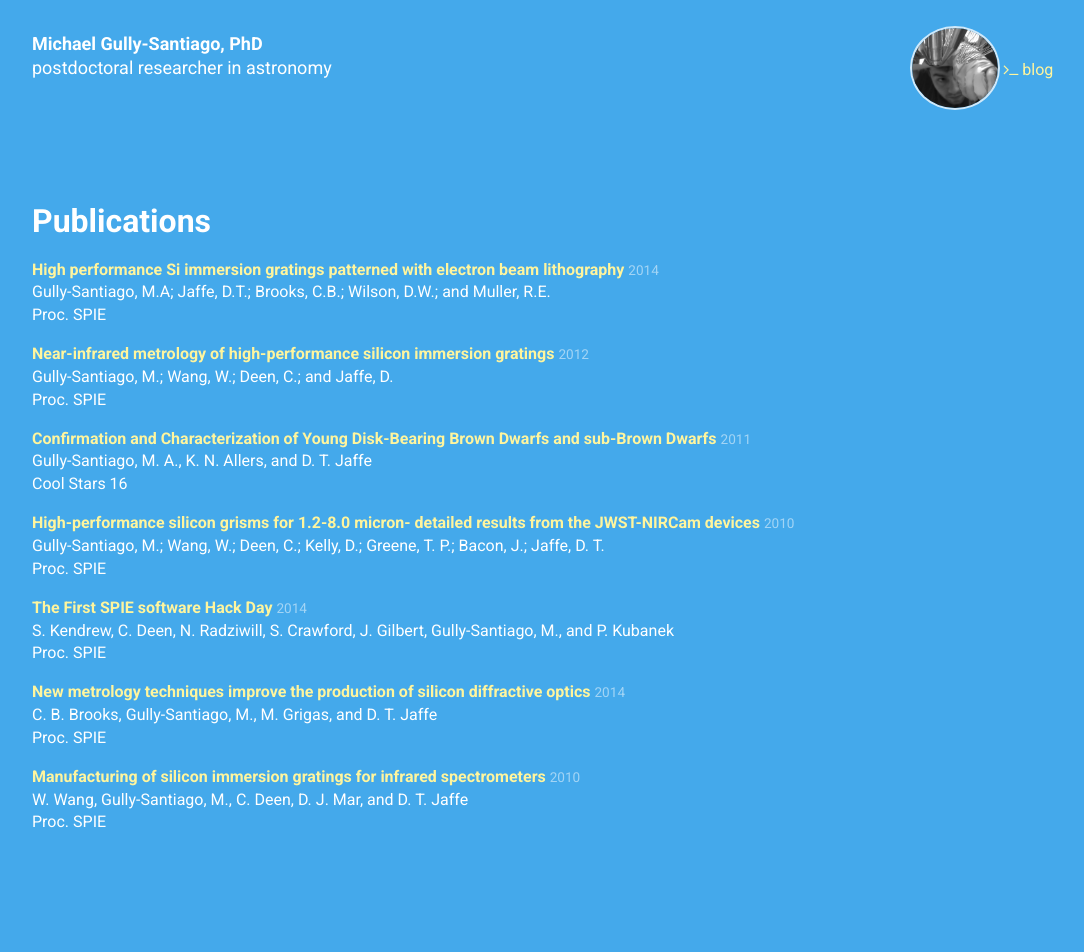
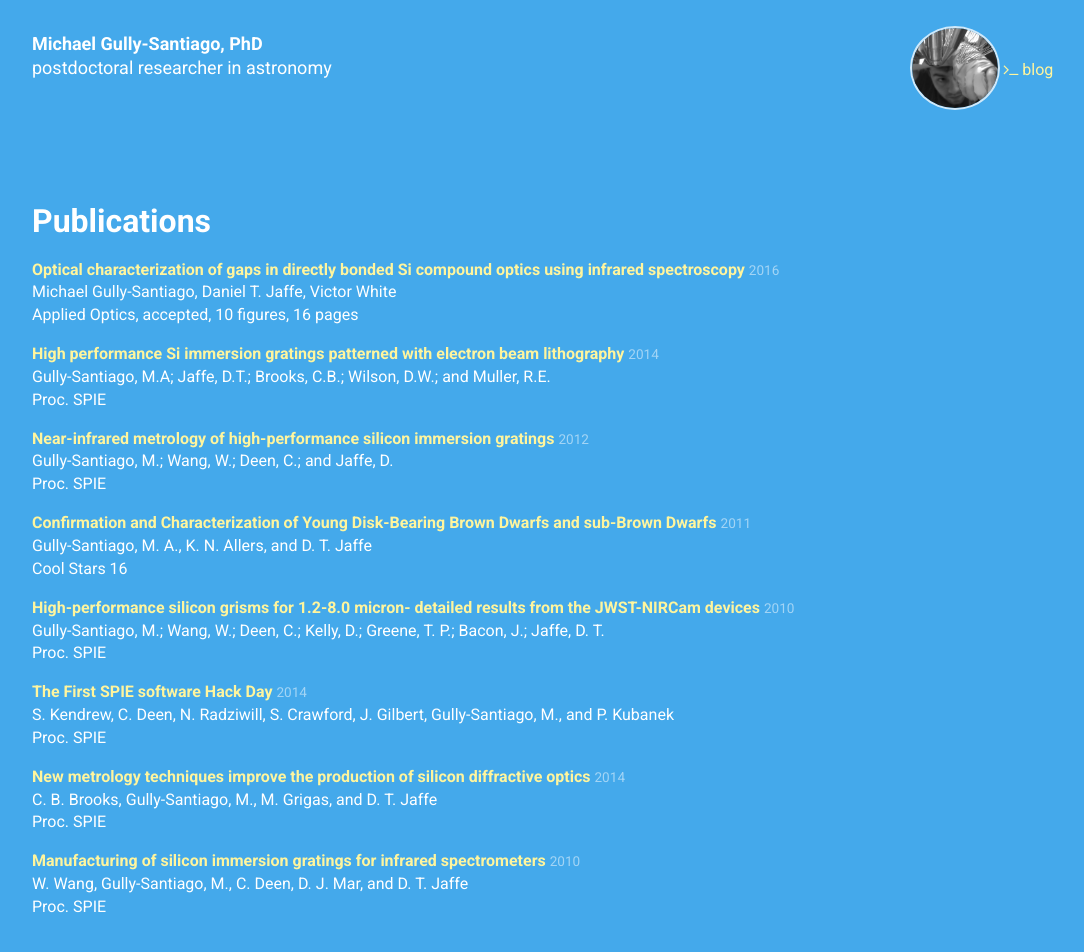
Before and after one commit to gully/gully.github.io, a Jekyll site: the page built from index.html, in a window 1280 px wide and 1400 px high, scrolled down 611 px. Shown: the top 952 px of the window, without its empty margins (38-1122 px from the left). Built offline with Jekyll 4.4.1, drawn with Linux system fonts in a browser that asks for light colours; nearby versions of some CDN libraries; Markdown is read by kramdown in place of the engine named in the settings; the list of posts is cut into pages by our own code; some of the changed text lies outside the part shown.

Commit message:
update website content for fall 2015

```diff
--- a/_data/presentations.yml
+++ b/_data/presentations.yml
@@ -1,3 +1,8 @@
+-
+  title: Forward Modeling IGRINS Spectra with Starfish
+  location: High Resolution Spectroscopy with IGRINS Workshop, Seoul, South Korea
+  date: November 12, 2015
+  slides_url: https://speakerdeck.com/gully/forward-modeling-igrins-spectra-with-starfish
 -
   title: Data Science in Astronomy with Git and GitHub
   location: Grad Student Postdoc Seminar UT Austin Astronomy, Austin, TX
--- a/_data/projects.yml
+++ b/_data/projects.yml
@@ -1,3 +1,9 @@
+-
+  name: Spectral inference of IGRINS data
+  description: >
+    IGRINS is a high resolution (R~40,000) spectrograph covering the entire H- and K- near-IR spectral windows in a single exposure.  This immense spectral grasp presents both a new scientific competitive advantage, and an analysis challenge.  I am leveraging a new statistical and computational approach that emulates synthetic spectra from pre-computed stellar model grid to compare with IGRINS data.  The implementation of this approach, Starfish, is openly developed on GitHub, parallelized, and permissively licensed.  The code provides an extensible modular framework for deriving intrinsic and extrinsic stellar properties.  My work is centered around extending the code to model new astrophysical phenomena surrounding young stars.
+  image: img/pgm_alt.png
+  url: https://github.com/gully/Starfish
 -
   name: Discovery and characterization of young brown dwarfs
   description: >
--- a/_data/publications.yml
+++ b/_data/publications.yml
@@ -1,3 +1,15 @@
+-
+  type: journal
+  title: Optical characterization of gaps in directly bonded Si compound optics using infrared spectroscopy
+  authors: Michael Gully-Santiago, Daniel T. Jaffe, Victor White
+  journal: Applied Optics
+  volume: accepted
+  issue: 10 figures
+  pages: 16 pages
+  year: 2016
+  month: January
+  pdf: http://arxiv.org/pdf/1511.01183v1.pdf
+  url: http://arxiv.org/abs/1511.01183
 -
   type: conference
   title: High performance Si immersion gratings patterned with electron beam lithography
```
